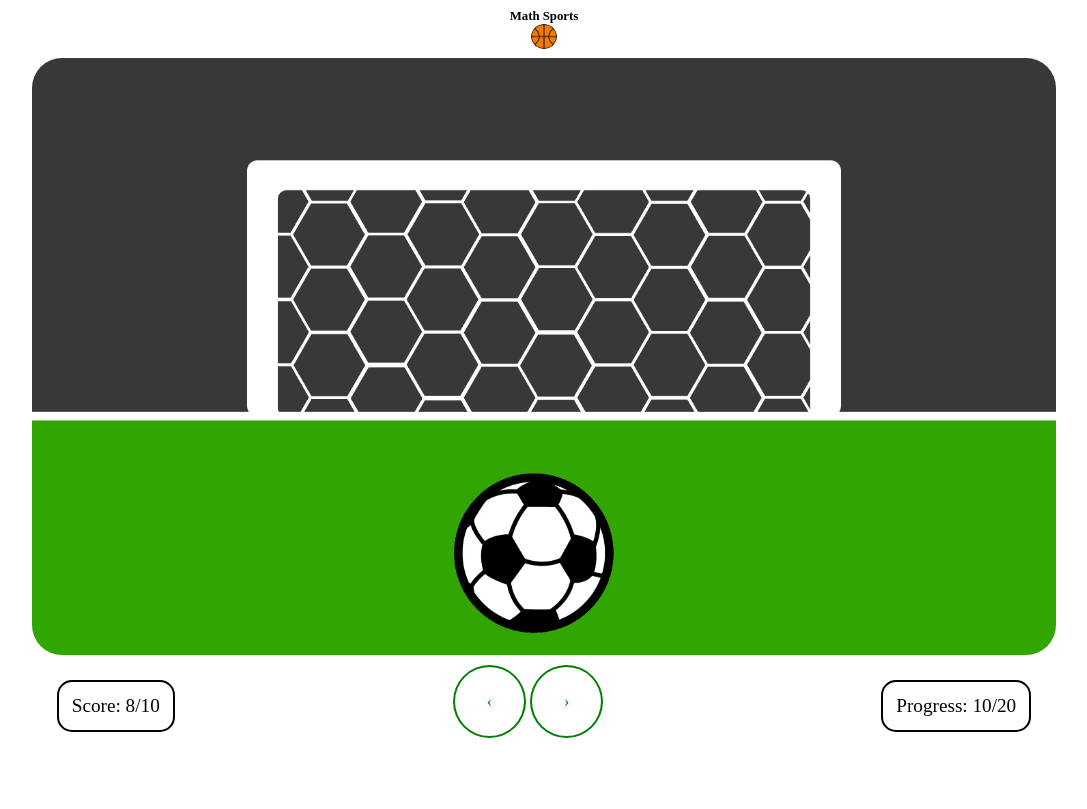
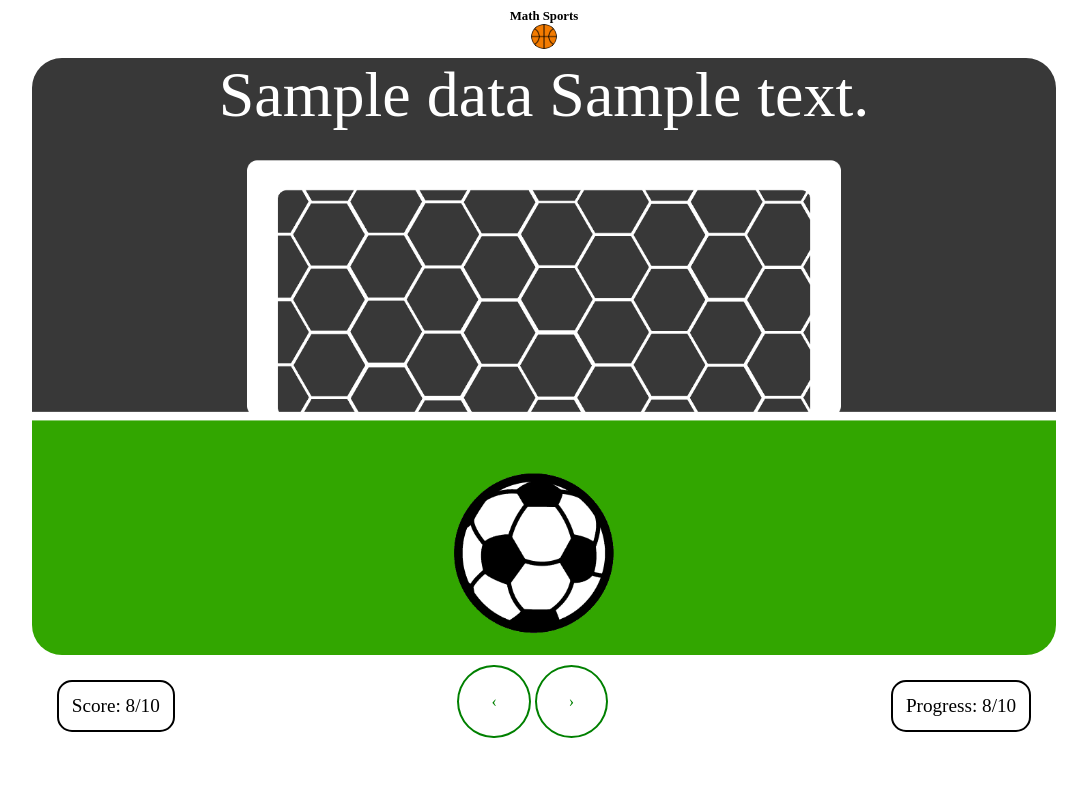
Before and after one commit to befish26/biteMe, a Flask app: template code/templates/check_answer.html in a window 1280 px wide. Shown: the whole page, without its empty margins (104-1191 px from the left). Run offline with Flask 2, Linux system fonts and the light colour scheme; the template is opened without the code that fills it: most values are stand-ins (such as "Sample title", 1, 10 or a date in 2020); some libraries are stand-ins or nearby versions.

Commit message:
[Release 1] Update: Allows going through multiple questions.

```diff
--- a/code/main.py
+++ b/code/main.py
@@ -8,44 +8,48 @@ import MySQLdb
 
 #!/usr/bin/python
 import MySQLdb
-
-# db = MySQLdb.connect(host="localhost",  # your host
-#                      user="admin",   # username
-#                      passwd="admin",        # password
-#                      db="MathSportsDB") # name of the database
-
+app = Flask(__name__)
 db = pymysql.connect("localhost", "admin", "admin", "MathSportsDB")
-
-#initializing app
-app = Flask(__name__)
+question_number = 1
 
 @app.route('/')
 def question():
+    global question_number
     # Create a Cursor object to execute queries.
     cur = db.cursor()
-    #query = ("SELECT FIRST FROM students ")
     # Select data from table using SQL query.
-    cur.execute("SELECT question, answer FROM question WHERE question_id = 1;")
-    #cur.execute(query)
+    query = "SELECT question, answer FROM question WHERE question_id = {};".format(question_number)
+    cur.execute(query)
 
     questions=[question[0] for question in cur.description] #return headers with values
     data = cur.fetchall()
     data_list=[]
     for element in data:
         data_list.append(dict(zip(questions,element)))
-	return render_template('question.html', data=data_list)
+	return render_template('question.html', data=data_list, question_number=question_number)
 
 @app.route('/checkAnswer/', methods=['POST'])
 def check_answer():
+        global question_number
 	student_answer = request.form["answer"]
-	print student_answer
-	if(student_answer == '8'):					#make a query from the database here for the answer.
+        cur = db.cursor()
+        query = "SELECT question, answer FROM question WHERE question_id = {};".format(question_number)
+        cur.execute(query)
+        questions=[question[0] for question in cur.description] #return headers with values
+        data = cur.fetchall()
+        data_list=[]
+        for element in data:
+            data_list.append(dict(zip(questions,element)))
+        correct_answer = data_list[0]["answer"]
+        print 'correct_answer', type(correct_answer)
+        print 'student answer', type(student_answer)
+        question_number += 1
+	if(int(student_answer) == int(correct_answer)):					#make a query from the database here for the answer.
 		answer = 'True';
-		return render_template('check_answer.html', answer=answer)
+		return render_template('check_answer.html', answer=answer, data=data_list, question_number=question_number)
 	else:
 		answer = 'False';
-		return render_template('check_answer.html', answer=answer)
-
+		return render_template('check_answer.html', answer=answer, data=data_list, question_number=question_number)
 # @app.route('/<string:page_name>/')
 # def static_page(page_name):
 #     return render_template('%s.html' % page_name)
--- a/code/templates/check_answer.html
+++ b/code/templates/check_answer.html
@@ -7,17 +7,22 @@
 <body>
   <div class="screen">
     <div id="title">
-      <h1>Math Sports<img id='bball' class="show" src="/static/images/bball.png"></h1>
+      <h1>Math Sports<img id='bball' class="show" src="/static/images/bball.png?"></h1>
+    </div>
+    <div class="answer">
+      {% for d in data %}
+        {{ d.question }} {{d.answer}}
+      {% endfor %}
     </div>
       <div id="container" class="animation">
         <img id="miss" class="hidden" src="/static/soccer_miss.gif">
-        <img id="goal" class="hidden" src="/static/soccer_goal.gif">
+        <img id="goal" class="hidden" src="/static/repeat_goal.gif">
       </div>
     <div class="footer">
       <div id="scoreboard">Score: 8/10</div>
-        <a href="#" class="nav_button">&#8249;</a>
-        <a href="#" class="nav_button">&#8250;</a>
-      <div id="progress">Progress: 10/20</div>
+        <a id="left_nav_button" href="/" class="nav_button">&#8249;</a>
+        <a id="right_nav_button" href="/" class="nav_button">&#8250;</a>
+      <div id="progress">Progress: 8/10</div>
     </div>
   </div>
 
```
Also changed, not shown: code/templates/question.html (+4 -3 lines), code/static/repeat_goal.gif (added).
